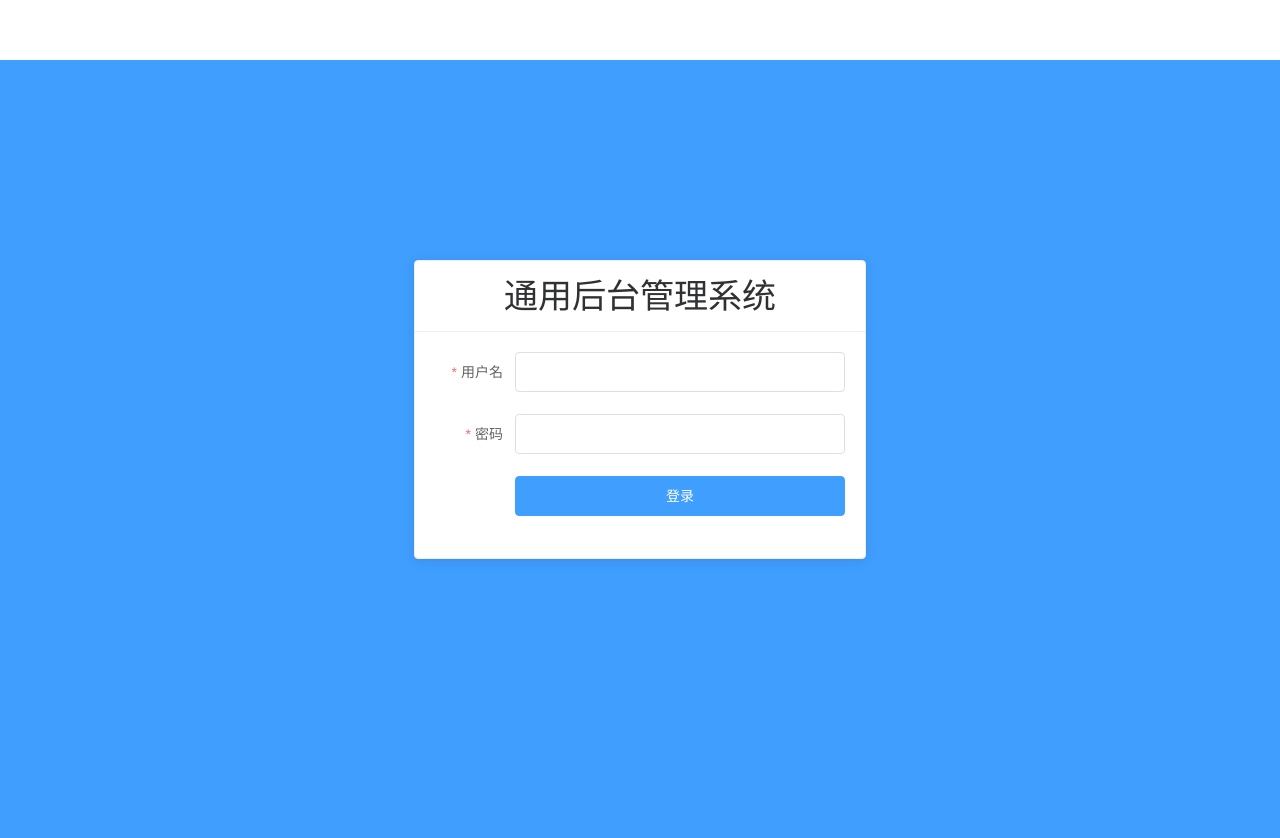
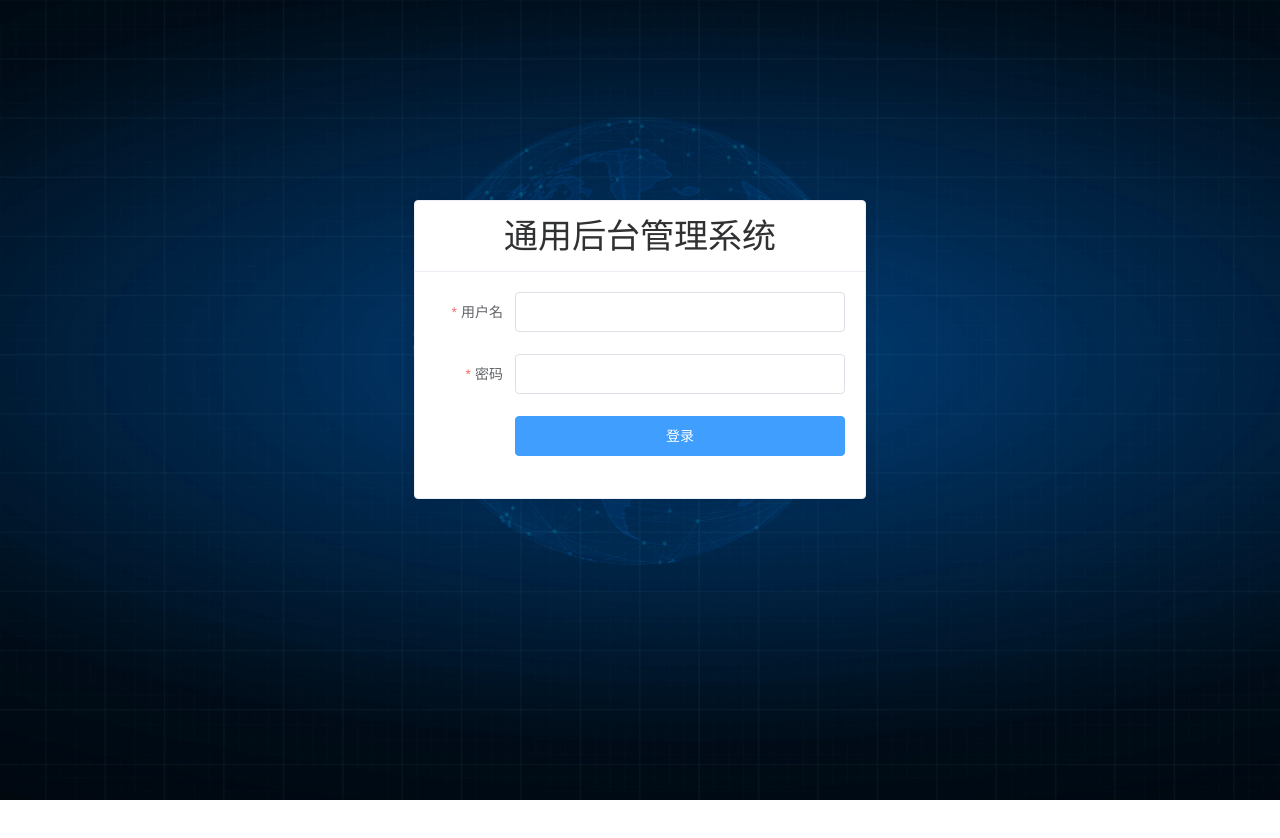
Before and after one commit to front321/vueactionMyOwn, a Vue app: page /login in a window 1280 px wide. Shown: the top 838 px of the page. After the commit the page ends 800 px from the top, so only its background shows below. Built offline with nearby package versions, Linux system fonts and the light colour scheme.

Commit message:
添加背景图片并去掉页面上方的60像素

```diff
--- a/src/App.vue
+++ b/src/App.vue
@@ -19,6 +19,6 @@ export default {
   -moz-osx-font-smoothing: grayscale;
   text-align: center;
   color: #2c3e50;
-  margin-top: 60px;
+  //margin-top: 60px;
 }
 </style>
--- a/src/components/Login.vue
+++ b/src/components/Login.vue
@@ -160,7 +160,13 @@ export default {
       width: 100%;
       height: 100%;
       position: absolute;
-      background: #409EFF;
+      //background: #409EFF;
+      background: url('../assets/bg.png') center no-repeat;
+      background-size: cover;
+    // background-image: url('../assets/bg.png'); /* 设置背景图 */
+    // background-size: cover; /* 背景图覆盖整个元素 */
+    // background-position: center; /* 背景图居中显示 */
+    // background-repeat: no-repeat; /* 背景图不重复 */
       .box-card {
       width: 450px;
       margin: 200px auto;
```
Also changed, not shown: src/assets/bg.png (added).
